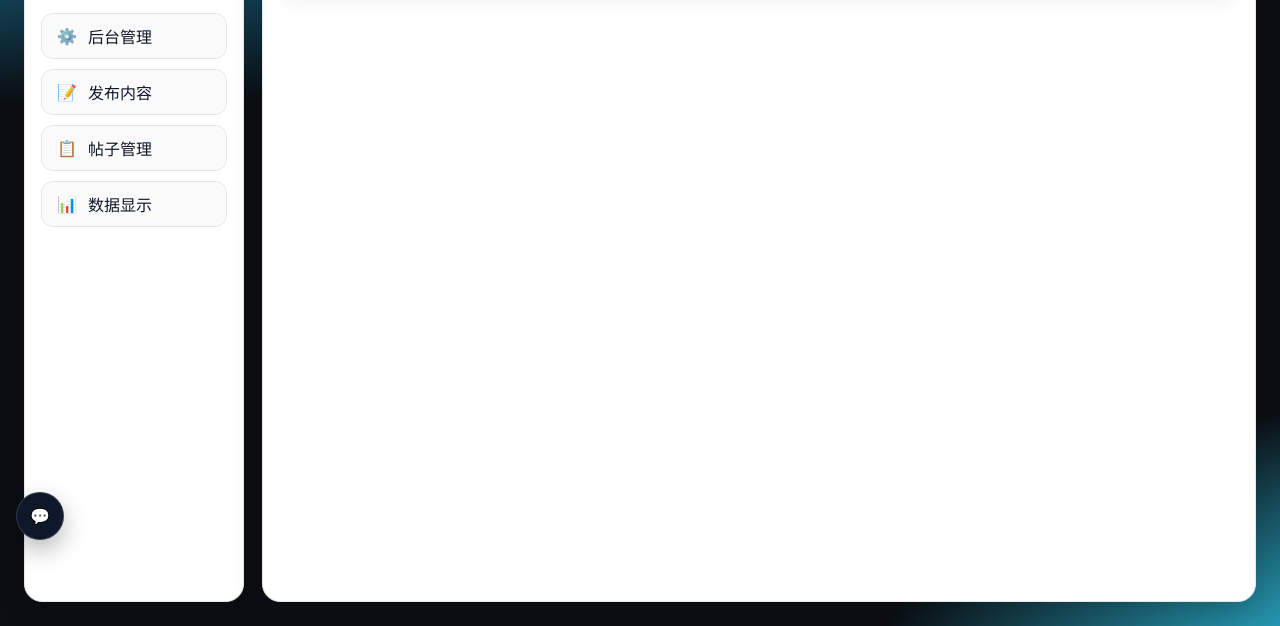
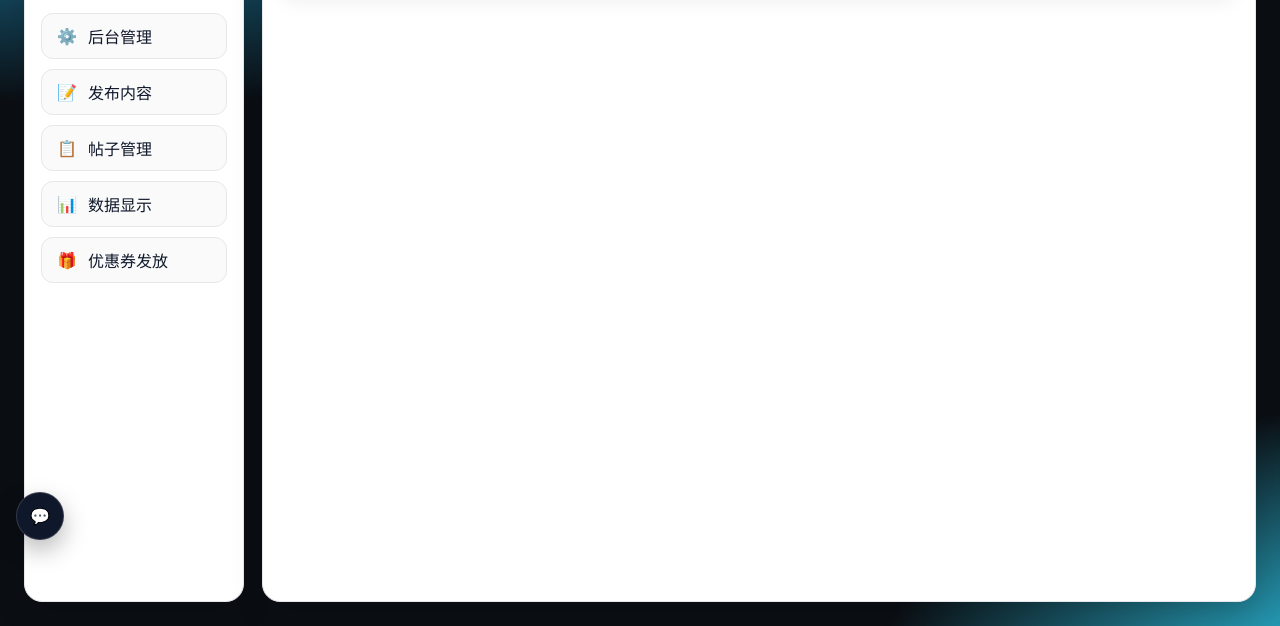
Before and after one commit to WH-An/hwlx-app, a website: page public/admin-all.html in a window 1280 px wide. Shown: the part 174-800 px from the top of the page. Drawn offline with Linux system fonts and the light colour scheme; no server answers.

Commit message:
feat(admin): 左侧导航新增‘优惠券发放’入口（多页面）

```diff
--- a/public/admin-all.html
+++ b/public/admin-all.html
@@ -193,6 +193,7 @@
         <li><a href="admin-publish.html"><span class="nav-icon">📝</span><span>发布内容</span></a></li>
         <li><a href="admin-posts.html"><span class="nav-icon">📋</span><span>帖子管理</span></a></li>
         <li><a href="admin-analytics.html"><span class="nav-icon">📊</span><span>数据显示</span></a></li>
+        <li><a href="admin-coupons.html"><span class="nav-icon">🎁</span><span>优惠券发放</span></a></li>
       </ul>
     </aside>
 
```
Also changed, not shown: public/admin-analytics.html (+1 -0 lines), public/admin-posts.html (+1 -0 lines), public/admin-profile.html (+1 -0 lines), public/admin-publish.html (+1 -0 lines).
